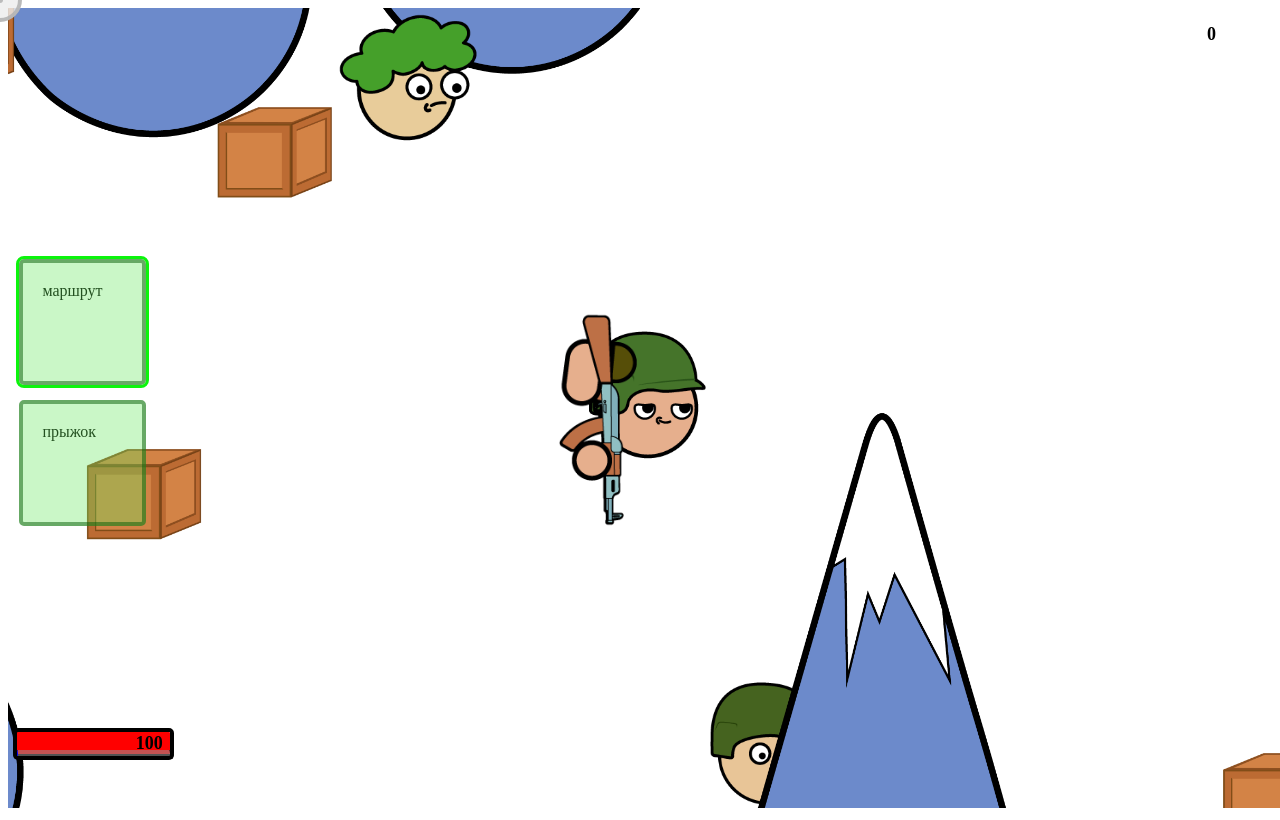
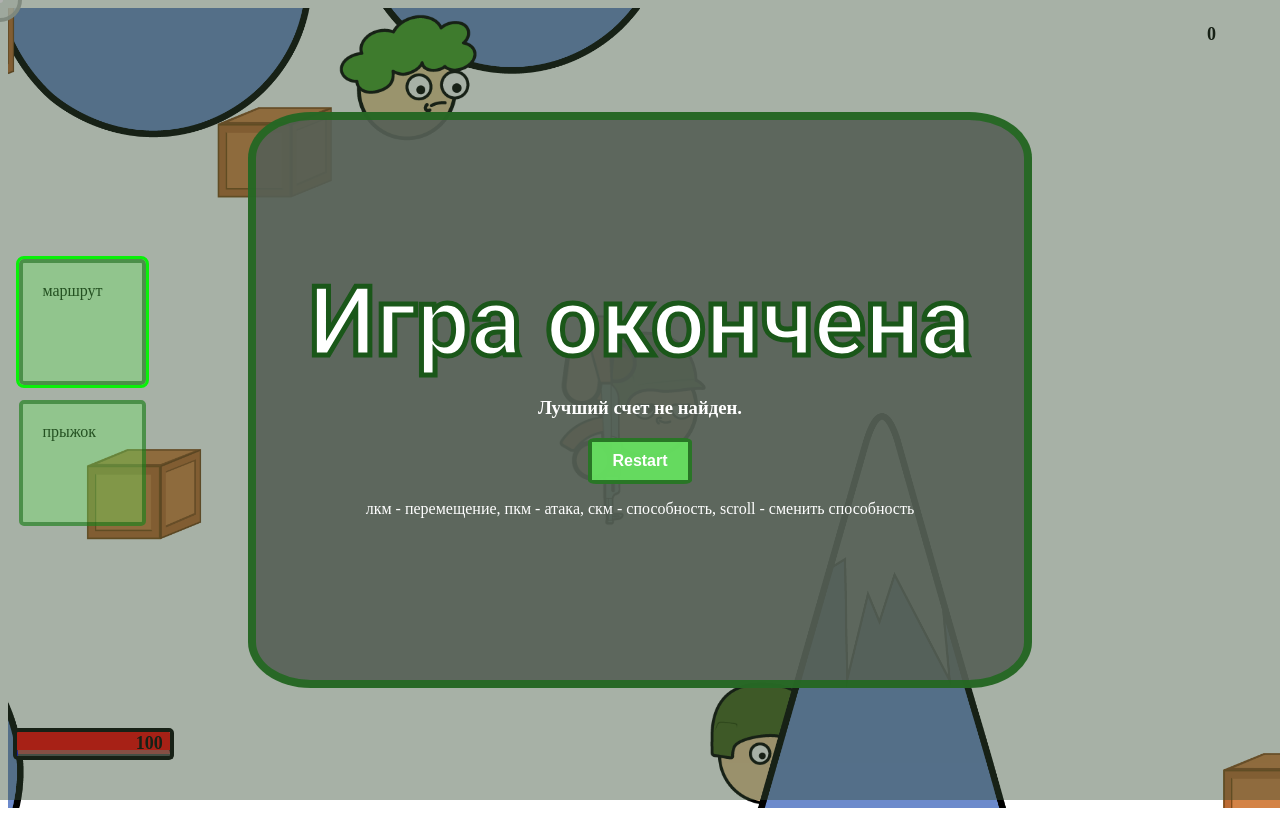
Before and after one commit to doctored11/js2DGame_shooter, a plain HTML site: page index.html in a window 1280 px wide. Drawn offline with Linux system fonts and the light colour scheme; animation ran at ten frames a second.

Commit message:
add simple restart

```diff
--- a/index.html
+++ b/index.html
@@ -44,6 +44,14 @@
 
       </ul>
     </div>
+    <div class="block-menu">
+      <div class="menu">
+        <h2 class="end-game">Игра окончена</h2>
+        <h3 class="end-txt"></h3>
+        <button class="restart-btn">Restart</button>
+        <p class="txt">лкм - перемещение, пкм - атака, скм - способность, scroll - сменить способность</p>
+      </div>
+    </div>
 
     <script type="module" src="./scripts/script.js"></script>
   </body>
--- a/scripts/Game.js
+++ b/scripts/Game.js
@@ -7,6 +7,7 @@ import { PickableWeapon } from "./PickableWeapon.js";
 import { PickableHealPoints } from "./PickableHealPoint.js";
 import { PickableArmorPoint } from "./PickableArmorPoint.js"
 import { changeScoreHud } from "./domHud.js";
+import { displayBestScore } from "./script.js";
 import {
   setAttackMouse,
   removeAttackMouse,
@@ -14,6 +15,8 @@ import {
   removeInteractionMouse,
   updateAbility,
 } from "./domHud.js";
+
+
 export class Game {
   constructor(canvas, hudsObj) {
     this.canvas = canvas;
@@ -49,7 +52,7 @@ export class Game {
     this.numberOfBox = this.numberOfObstacles * 0.8;
     this.boxes = [];
 
-    this.numberOfEnemies =this.numberOfObstacles * 0.6 + 1;
+    this.numberOfEnemies = this.numberOfObstacles * 0.6 + 1;
     this.enemies = [];
 
     this.numberOfPickableWeapon = this.numberOfObstacles * 0.3 + 1;
@@ -73,6 +76,7 @@ export class Game {
       action: null,
       liveAngle: 0,
     };
+
 
     const values = this.player.modeValues;
     let currentIndex = 0;
@@ -214,9 +218,13 @@ export class Game {
 
   render(context, deltaTime) {
     if (this.gameEnd) {
+      saveScore(this.score);
+      displayBestScore();
+      document.querySelector('.block-menu').classList.remove('display-none');
+
       // alert("gameOver");
-      this.gameRestart();
-      this.gameEnd = false;
+
+
       return;
     }
     if (this.score != this.previousScore) {
@@ -397,6 +405,9 @@ export class Game {
     context.restore();
   }
   gameRestart() {
+    this.gameEnd = false;
+    this.score = 0;
+
     this.boxes = [];
     this.enemies = [];
     this.activeBullets = [];
@@ -410,7 +421,24 @@ export class Game {
 
 
   }
+
+
 }
 function getRandomNumber(min, max) {
   return Math.floor(Math.random() * (max - min + 1)) + min;
 }
+///
+function saveScore(score) {
+
+  if (typeof (Storage) !== "undefined") {
+
+    const oldScore = parseInt(localStorage.getItem("score")) || 0;
+
+
+    if (score > oldScore) {
+
+      localStorage.setItem("score", score);
+    }
+  }
+
+}
--- a/scripts/Player.js
+++ b/scripts/Player.js
@@ -24,7 +24,7 @@ export class Player extends AliveObject {
     this.standartHealPoint = 100;
     this.armor = 1;
     this.healPoint = this.standartHealPoint;
-    this.modeAbility = "jump";
+    this.modeAbility = "navigate";
 
     this.spriteX = this.collisionX - this.width * 0.5;
     this.spriteY = this.collisionY - this.height * 0.5;
--- a/scripts/script.js
+++ b/scripts/script.js
@@ -10,7 +10,7 @@ window.addEventListener("load", function () {
   const hpProgressBar = document.getElementById("progress-bar");
   const armorProgressBar = document.getElementById("progress-armor-bar");
   const scoreEl = document.getElementById("score");
-  const HudObj = { hp: hpProgressBar, score: scoreEl, armor:armorProgressBar };
+  const HudObj = { hp: hpProgressBar, score: scoreEl, armor: armorProgressBar };
 
   const canvas = document.getElementById("game-field");
   const context = canvas.getContext("2d");
@@ -22,6 +22,15 @@ window.addEventListener("load", function () {
   context.lineWidth = 5;
 
   const game = new Game(canvas, HudObj);
+
+
+  const blockMenu = document.querySelector('.block-menu');
+  const restartButton = document.querySelector('.restart-btn'); //😬
+  displayBestScore();
+  restartButton.addEventListener('click', function () {
+    game.gameRestart(); toggleBlockMenuVisibility();
+
+  })
   game.init();
 
   console.log(game);
@@ -53,5 +62,26 @@ window.addEventListener("load", function () {
   addCastomMouse(canvas);
   //
   //
-  //
+  function toggleBlockMenuVisibility() {
+    blockMenu.classList.toggle('display-none');
+  }
+
+
+
 });
+export function displayBestScore() {
+
+  const bestScore = localStorage.getItem("score");
+
+  const endTxtElement = document.querySelector('.end-txt');
+
+  if (endTxtElement) {
+    if (bestScore !== null) {
+
+      endTxtElement.textContent = "Лучший счет: " + bestScore;
+    } else {
+
+      endTxtElement.textContent = "Лучший счет не найден.";
+    }
+  }
+}
--- a/styles/style.css
+++ b/styles/style.css
@@ -68,7 +68,6 @@ body {
   font: bold 18px "Quicksand", sand-serif;
   transition: all cubic-bezier(0.215, 0.61, 0.355, 1) 0.4s;
 }
-
 
 /* Стили для кастомного курсора -*/
 .cursor {
@@ -197,3 +196,88 @@ body {
   background-color: #67e76059;
   width: 100%;
 }
+
+.block-menu {
+  position: absolute;
+  width: 100%;
+  height: 100%;
+  top: 0;
+  left: 0;
+  background-color: #354d346f;
+
+  z-index: 5;
+}
+
+.menu {
+  position: absolute;
+  width: 60%;
+  height: 70%;
+  top: 50%;
+  left: 50%;
+  transform: translate(-50%, -50%);
+
+  display: flex;
+  flex-direction: column;
+  align-items: center;
+  justify-content: center;
+
+  z-index: 6;
+
+  border: 8px #21691fe0 solid;
+  border-radius: 8%;
+  background-color: #566056e6;
+}
+.menu *{
+  color: white;
+}
+
+/* Основные стили кнопки */
+.restart-btn {
+  display: inline-block;
+  padding: 10px 20px;
+  font-size: 16px;
+  font-weight: bold;
+  text-align: center;
+  text-decoration: none;
+  cursor: pointer;
+  border: 4px #21691fe0 solid;
+  border-radius: 8%;
+  background-color: #67e760e6;
+  color: #fff;
+  transition: background-color 0.3s, border-color 0.3s, transform 0.2s;
+}
+
+/* Стиль кнопки при наведении */
+.restart-btn:hover {
+  background-color: #67e760;
+  border-color: #21691f;
+  transform: scale(1.05);
+  cursor: none;
+}
+
+/* Стиль кнопки при активации (нажатии) */
+.restart-btn:active {
+  background-color: #5cd54b;
+  border-color: #1a5719;
+  transform: scale(0.95);
+}
+
+/* Дополнительные стили для фокусировки кнопки (для доступности) */
+.restart-btn:focus {
+  outline: none;
+  box-shadow: 0 0 0 3px rgba(33, 105, 31, 0.3);
+}
+
+.display-none{
+  display: none;
+}
+.end-game {
+  color: white;
+  -webkit-text-stroke: 5px #1a5719;
+  font-size: 96px;
+  font-weight: bold;
+  font-family: 'Roboto', sans-serif;
+  margin: 0;padding: 0;
+
+  /* Другие стили по вашему выбору */
+}
```
